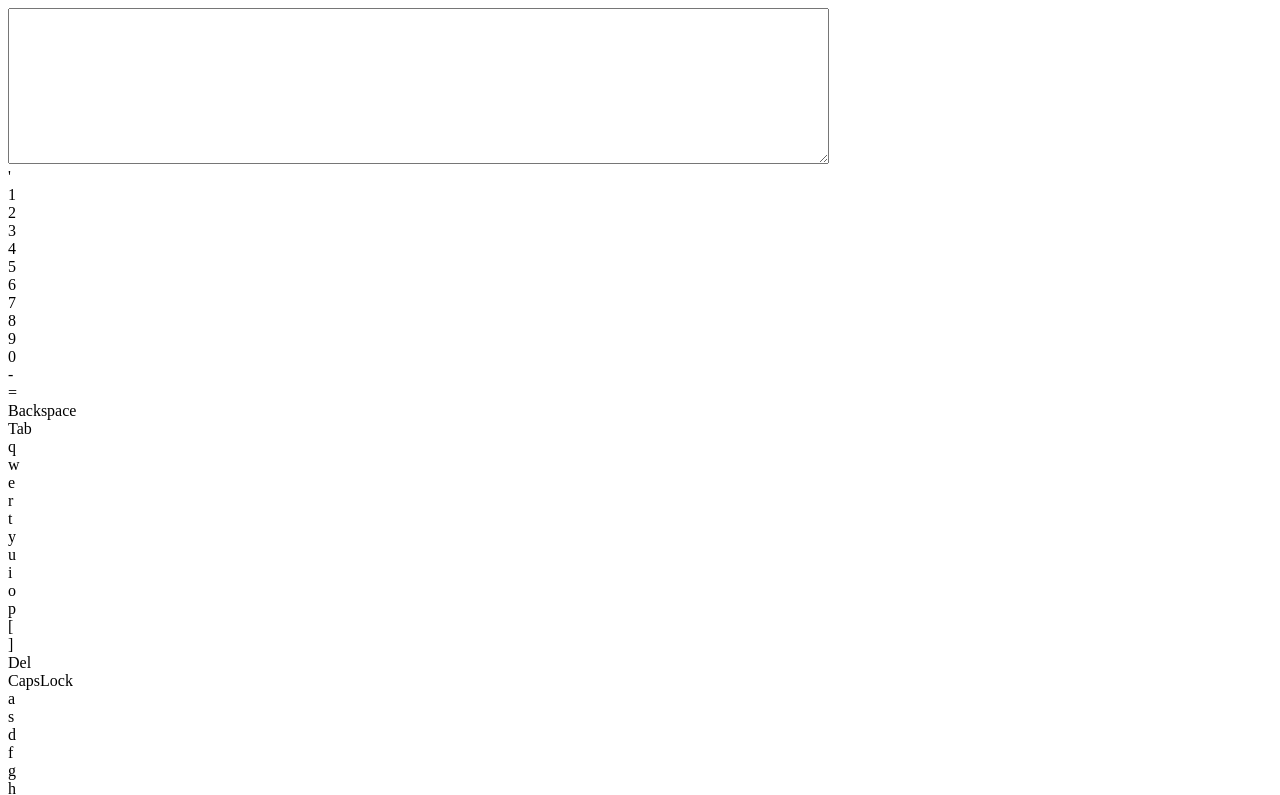
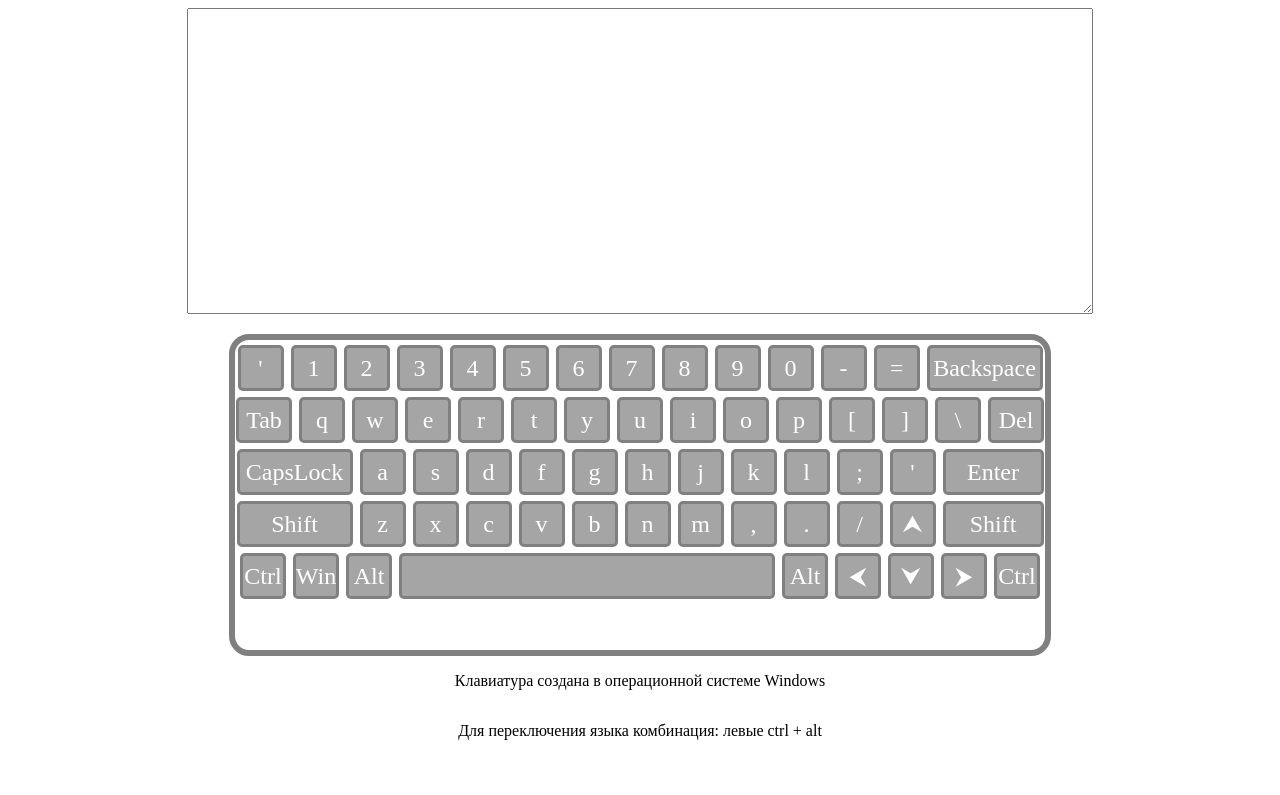
Before and after one commit to DmitriiPA/Virtual-Keyboard, a plain HTML site: page index.html in a window 1280 px wide. Shown: the top 795 px of the page. Drawn offline with Linux system fonts and the light colour scheme.

Commit message:
feat: add styles

```diff
--- a/index.html
+++ b/index.html
@@ -5,7 +5,7 @@
   <meta http-equiv="X-UA-Compatible" content="IE=edge">
   <meta name="viewport" content="width=device-width, initial-scale=1.0">
   <title>Document</title>
-  <style src="./styles/style.css"></style>
+  <link rel="stylesheet" href="./styles/index.css">
 </head>
 <body id="body">
   <script src="./src/main.js"></script>
--- a/src/main.js
+++ b/src/main.js
@@ -36,7 +36,7 @@ BODY.innerHTML = `
     <div class="key">p</div>
     <div class="key">[</div>
     <div class="key">]</div>
-    <div class="key">\</div>
+    <div class="key">\\</div>
     <div class="key tab-del not-letter">Del</div>
   </div>
   <div class="key-line">
@@ -52,7 +52,7 @@ BODY.innerHTML = `
     <div class="key">l</div>
     <div class="key">;</div>
     <div class="key">'</div>
-    <div class="key Enter not-letter">Enter</div>
+    <div class="key enter not-letter">Enter</div>
   </div>
   <div class="key-line">
     <div class="key backspace not-letter">Shift</div>
@@ -67,7 +67,7 @@ BODY.innerHTML = `
     <div class="key">.</div>
     <div class="key">/</div>
     <div class="key not-letter">&#11165;</div>
-    <div class="key Enter not-letter">Shift</div>
+    <div class="key enter not-letter">Shift</div>
   </div>
   <div class="key-line">
     <div class="key not-letter">Ctrl</div>
--- /dev/null
+++ b/styles/index.css
@@ -0,0 +1,57 @@
+.wrapper {
+  display: flex;
+  flex-direction: column;
+  align-items: center;
+}
+
+.textarea {
+  width: 900px;
+  height: 300px;
+}
+
+.key-board {
+  display: flex;
+  flex-direction: column;
+  align-items: center;
+  margin-top: 20px;
+  width: 800px;
+  height: 300px;
+  border: solid 6px gray;
+  border-radius: 20px;
+  gap: 6px;
+  padding: 5px ;
+}
+
+.key-line {
+  display: flex;
+  gap: 7px;
+}
+
+.key {
+  display: flex;
+  align-items: center;
+  justify-content: center;
+  height: 40px;
+  width: 40px;
+  background-color: rgb(165, 165, 165);
+  color: white;
+  border: solid 3px gray;
+  border-radius: 5px;
+  font-size: x-large;
+}
+
+.key.backspace{
+  width: 110px;
+}
+
+.tab-del {
+  width: 50px;
+}
+
+.enter {
+  width: 95px;
+}
+
+.space {
+  width: 370px;
+}
```
Also changed, not shown: styles/style.css (deleted).
